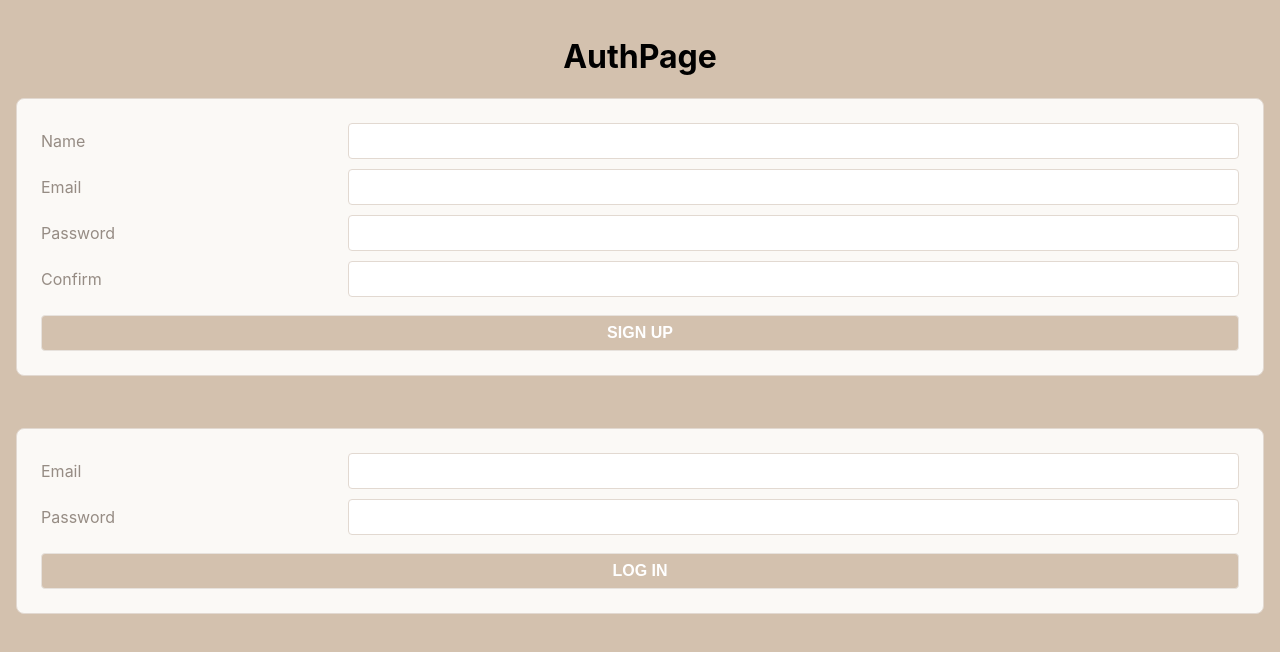
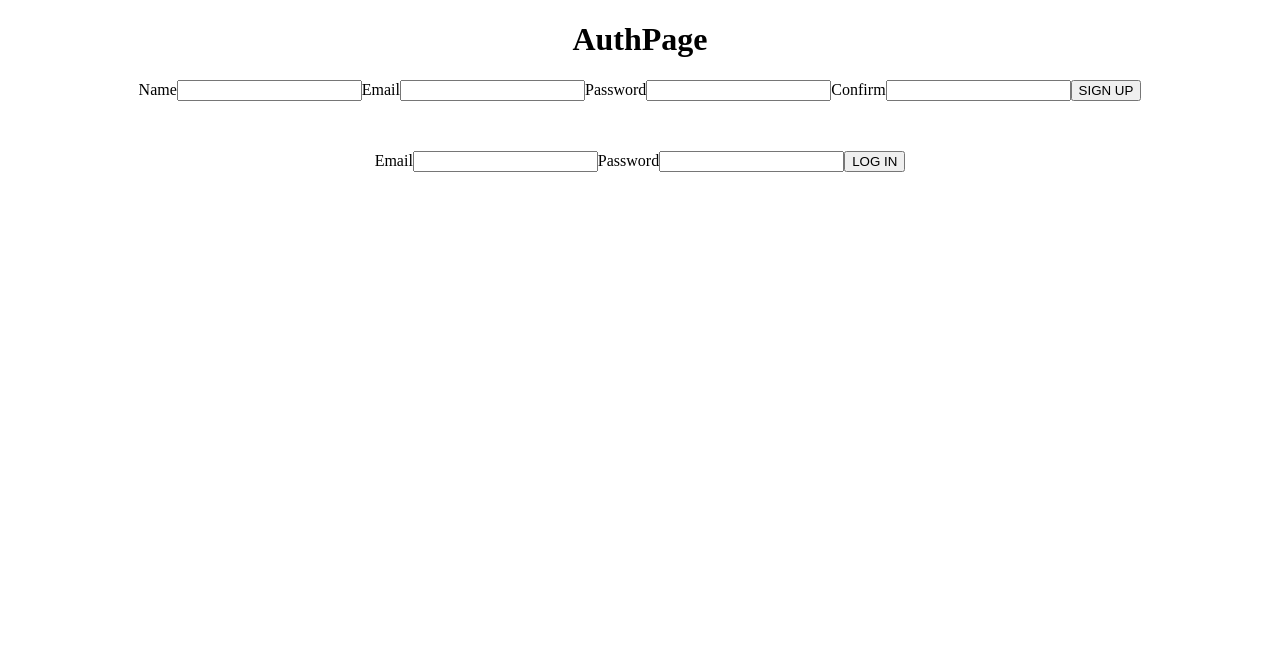
Before and after one commit to damienchoojl/petmart, a React (Create React App) app: page / in a window 1280 px wide. Shown: the top 652 px of the page. Built offline with nearby package versions, Linux system fonts and the light colour scheme.

Commit message:
remove index.css

```diff
--- a/src/index.css
+++ b/src/index.css
@@ -1,5 +1,6 @@
 /* CSS Custom Properties */
-:root {
+
+/* :root {
   --white: #ffffff;
   --tan-1: #fbf9f6;
   --tan-2: #e7e2dd;
@@ -103,15 +104,15 @@ label {
   font-size: 2vmin;
   display: flex;
   align-items: center;
-}
+} */
 
-input {
+/* input {
   padding: 1vmin;
   font-size: 2vmin;
   border: 0.1vmin solid var(--tan-3);
   border-radius: 0.5vmin;
   color: var(--text-dark);
-  background-image: none !important; /* prevent lastpass */
+  background-image: none !important;
   outline: none;
 }
 
@@ -154,4 +155,4 @@ form:invalid button[type="submit"] {
 button[type="submit"] {
   grid-column: span 2;
   margin: 1vmin 0 0;
-}
+} */
```
